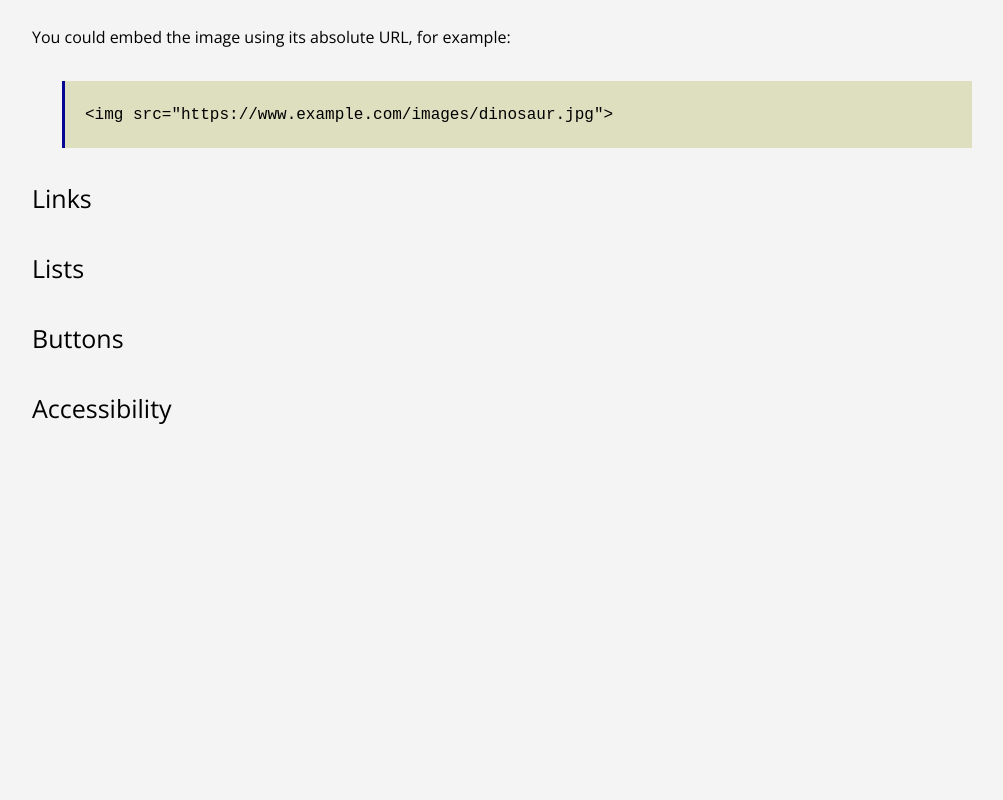
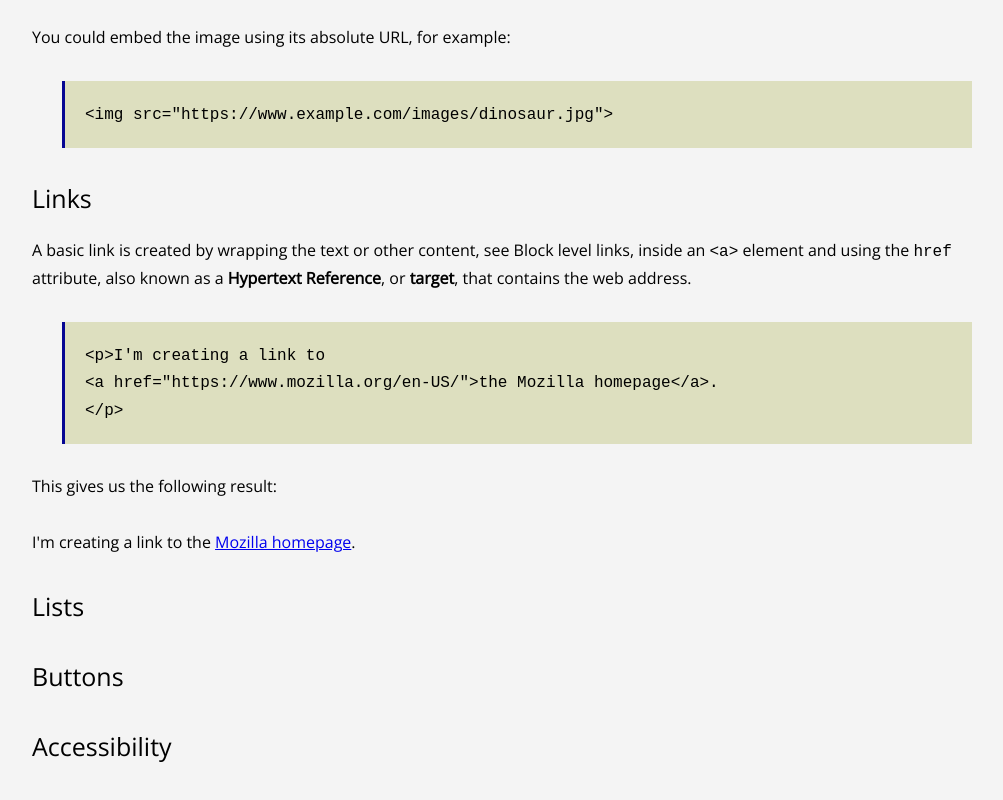
Before and after one commit to natalmi7/technical-documentation-page, a plain HTML site: page index.html in a window 1280 px wide. Shown: the part 2121-2921 px from the top of the page, without its empty margins (258-1261 px from the left). Before the commit the page ends 2599 px from the top, so only its background shows below. Drawn offline with nearby package versions, Linux system fonts and the light colour scheme.

Commit message:
Added the links section description

```diff
--- a/index.html
+++ b/index.html
@@ -68,8 +68,11 @@
     </section>
     <section id="Links" class="main-section">
       <header>Links</header>
-      <p></p>
-      <code></code>
+      <p>A basic link is created by wrapping the text or other content, see Block level links, inside an <code>&lt;a&gt;</code> element and using the <code>href</code> attribute, also known as a <b>Hypertext Reference</b>, or <b>target</b>, that contains the web address.</p>
+      <p class="code-p"><code>&lt;p&gt;I'm creating a link to<br>
+        &lt;a href="https://www.mozilla.org/en-US/"&gt;the Mozilla homepage&lt;/a&gt;.<br>&lt;/p&gt;</code></p>
+      <p>This gives us the following result:</p>
+      <p>I'm creating a link to the <a id="link" href="https://www.mozilla.org/en-US/">Mozilla homepage</a>.</p>
     </section>
     <section id="Lists" class="main-section">
       <header>Lists</header>
--- a/style.css
+++ b/style.css
@@ -70,3 +70,7 @@ margin: 0 30px;
 .code-output {
   margin: 0 30px;
 }
+
+#link:hover {
+  text-decoration: none;
+}
```
